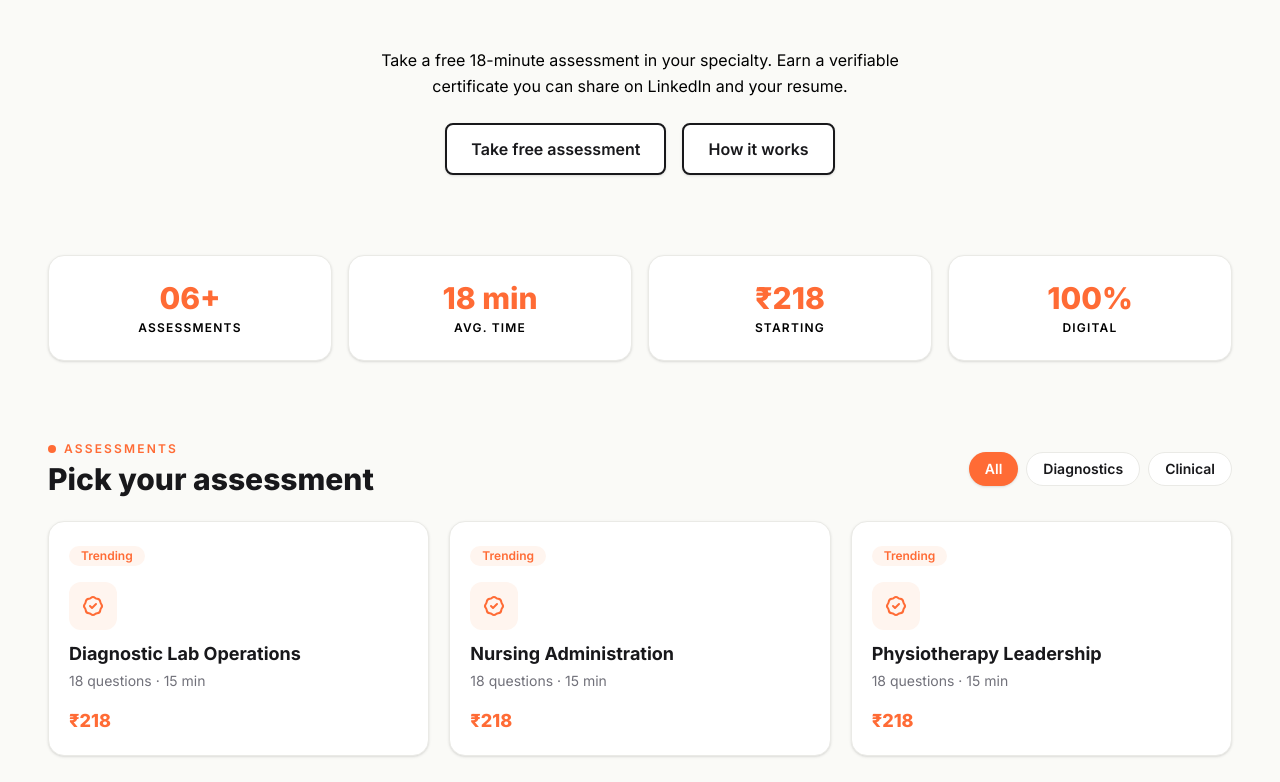
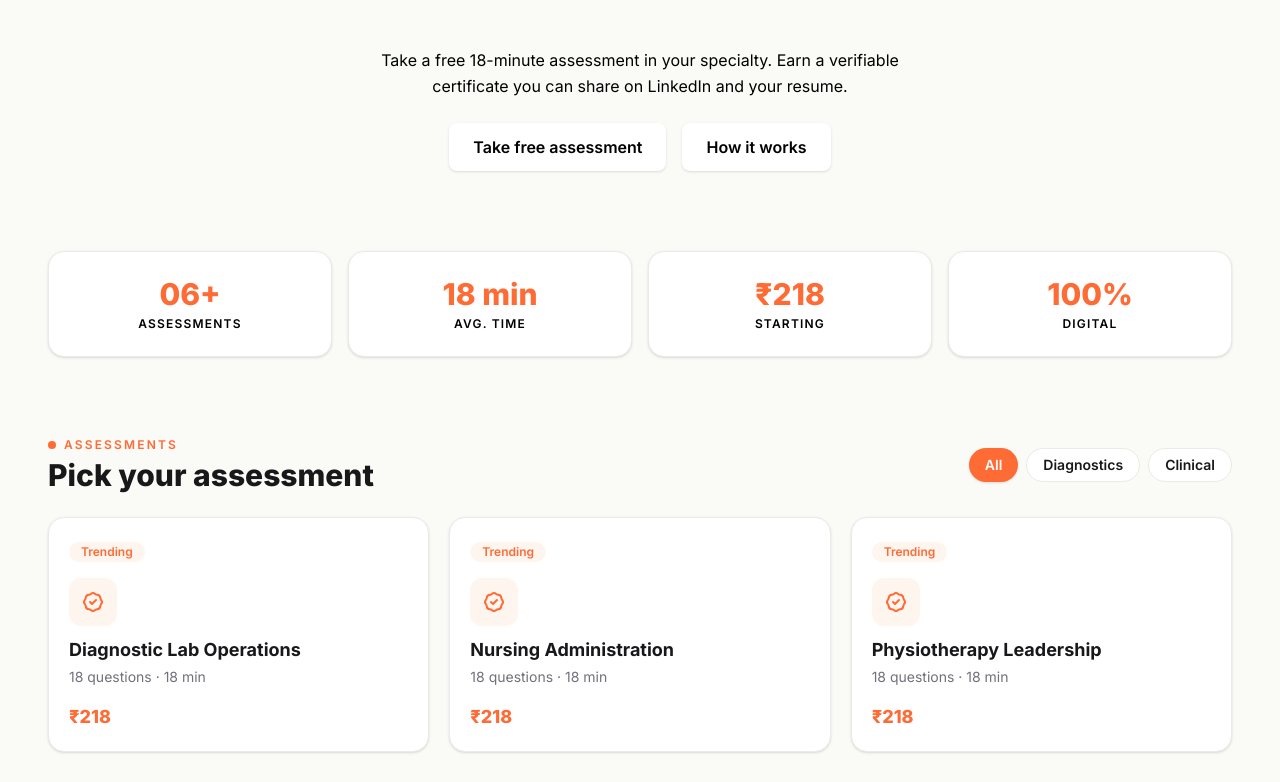
Before and after one commit to Beverse-edooka/Edooka, a Next.js app in the folder edooka/: page / in a window 1280 px wide. Shown: the part 280-1062 px from the top of the page. Built offline with nearby package versions, Linux system fonts and the light colour scheme.

Commit message:
Footer Setup

```diff
--- a/edooka/src/app/admin/libraries/page.tsx
+++ b/edooka/src/app/admin/libraries/page.tsx
@@ -22,7 +22,7 @@ const defaultForm = {
   title: "",
   description: "",
   category: "",
-  durationMinutes: 15,
+  durationMinutes: 18,
   numQuestions: 18,
   passThreshold: 50,
   iconName: "",
--- a/edooka/src/app/api/admin/programs/route.ts
+++ b/edooka/src/app/api/admin/programs/route.ts
@@ -53,7 +53,7 @@ export async function POST(req: NextRequest) {
     title: body.title.trim(),
     description: body.description?.trim() ?? null,
     category: body.category.trim(),
-    durationMinutes: body.durationMinutes ?? 15,
+    durationMinutes: body.durationMinutes ?? 18,
     numQuestions: body.numQuestions ?? 18,
     passThreshold: body.passThreshold ?? 50,
     iconName: body.iconName?.trim() || null,
--- a/edooka/src/app/layout.tsx
+++ b/edooka/src/app/layout.tsx
@@ -11,7 +11,7 @@ const inter = Inter({
 
 export const metadata: Metadata = {
   title: "Edooka | Validate your skills",
-  description: "Validate your skills. Get certified in 15 minutes.",
+  description: "Validate your skills. Get certified in 18 minutes.",
 };
 
 export default function RootLayout({
--- a/edooka/src/app/page.tsx
+++ b/edooka/src/app/page.tsx
@@ -84,10 +84,15 @@ export default function Home() {
 
         <div className="flex flex-wrap justify-center gap-4">
           <motion.div
-            whileHover={{ scale: 1.04, backgroundColor: "#18181b", color: "#ffffff" }}
+            whileHover={{
+              scale: 1.04,
+              backgroundColor: "#ff9a60",
+              color: "#000000",
+              boxShadow: "0 18px 40px rgba(255,154,96,0.24)",
+            }}
             whileTap={{ scale: 0.97 }}
             transition={{ type: "spring", stiffness: 300, damping: 20 }}
-            className="rounded-lg border-2 border-foreground bg-white px-6 py-3 font-semibold text-foreground shadow-sm cursor-pointer select-none"
+            className="rounded-lg bg-white px-6 py-3 font-semibold text-black shadow-sm cursor-pointer select-none"
           >
             <a href="#assessments" className="block">
               Take free assessment
@@ -95,10 +100,15 @@ export default function Home() {
           </motion.div>
 
           <motion.div
-            whileHover={{ scale: 1.04, backgroundColor: "#18181b", color: "#ffffff" }}
+            whileHover={{
+              scale: 1.04,
+              backgroundColor: "#ff9a60",
+              color: "#000000",
+              boxShadow: "0 18px 40px rgba(255,154,96,0.24)",
+            }}
             whileTap={{ scale: 0.97 }}
             transition={{ type: "spring", stiffness: 300, damping: 20 }}
-            className="rounded-lg border-2 border-foreground bg-white px-6 py-3 font-semibold text-foreground shadow-sm cursor-pointer select-none"
+            className="rounded-lg bg-white px-6 py-3 font-semibold text-black shadow-sm cursor-pointer select-none"
           >
             <a href="#how-it-works" className="block">
               How it works
--- a/edooka/src/components/layout/Footer.tsx
+++ b/edooka/src/components/layout/Footer.tsx
@@ -49,7 +49,7 @@ export function Footer() {
                   href="/admin/login"
                   className="text-text-secondary hover:text-primary font-medium transition-colors"
                 >
-                  Admin / Staff login
+                  Admin login
                 </Link>
               </li>
             </ul>
--- a/edooka/src/data/programs.ts
+++ b/edooka/src/data/programs.ts
@@ -21,7 +21,7 @@ export const PROGRAMS: ProgramCard[] = [
     description:
       "Quality systems, workflow, and safety essentials for pathology and diagnostic laboratory professionals.",
     questions: 18,
-    durationLabel: "15 min",
+    durationLabel: "18 min",
     price: 218,
     badge: "Trending",
   },
@@ -32,7 +32,7 @@ export const PROGRAMS: ProgramCard[] = [
     description:
       "Leadership, ward coordination, and documentation standards for nursing administrators.",
     questions: 18,
-    durationLabel: "15 min",
+    durationLabel: "18 min",
     price: 218,
     badge: "Trending",
   },
@@ -43,7 +43,7 @@ export const PROGRAMS: ProgramCard[] = [
     description:
       "Clinic operations, patient pathways, and team leadership for physiotherapy practice heads.",
     questions: 18,
-    durationLabel: "15 min",
+    durationLabel: "18 min",
     price: 218,
     badge: "Trending",
   },
@@ -54,7 +54,7 @@ export const PROGRAMS: ProgramCard[] = [
     description:
       "Imaging workflow, safety culture, and interdisciplinary coordination in radiology settings.",
     questions: 18,
-    durationLabel: "15 min",
+    durationLabel: "18 min",
     price: 218,
     badge: "Popular",
   },
@@ -65,7 +65,7 @@ export const PROGRAMS: ProgramCard[] = [
     description:
       "Ethical selling, stakeholder alignment, and trust-building in healthcare commercial roles.",
     questions: 18,
-    durationLabel: "15 min",
+    durationLabel: "18 min",
     price: 218,
     badge: "New",
   },
@@ -76,7 +76,7 @@ export const PROGRAMS: ProgramCard[] = [
     description:
       "Structured documentation, handoffs, and audit readiness for ward-level clinical teams.",
     questions: 18,
-    durationLabel: "15 min",
+    durationLabel: "18 min",
     price: 218,
     badge: "New",
   },
--- a/edooka/src/lib/admin-catalog-file.ts
+++ b/edooka/src/lib/admin-catalog-file.ts
@@ -43,7 +43,7 @@ function seedStore(): Store {
     title: p.title,
     description: p.description ?? null,
     category: p.category,
-    durationMinutes: 15,
+    durationMinutes: 18,
     numQuestions: p.questions ?? 18,
     passThreshold: 50,
     iconName: null,
--- a/edooka/src/lib/db/schema.ts
+++ b/edooka/src/lib/db/schema.ts
@@ -46,7 +46,7 @@ export const programs = pgTable("programs", {
   title: text("title").notNull(),
   description: text("description"),
   category: text("category").notNull(),
-  durationMinutes: integer("duration_minutes").notNull().default(15),
+  durationMinutes: integer("duration_minutes").notNull().default(18),
   numQuestions: integer("num_questions").notNull().default(18),
   passThreshold: integer("pass_threshold").notNull().default(50),
   iconName: text("icon_name"),
```
